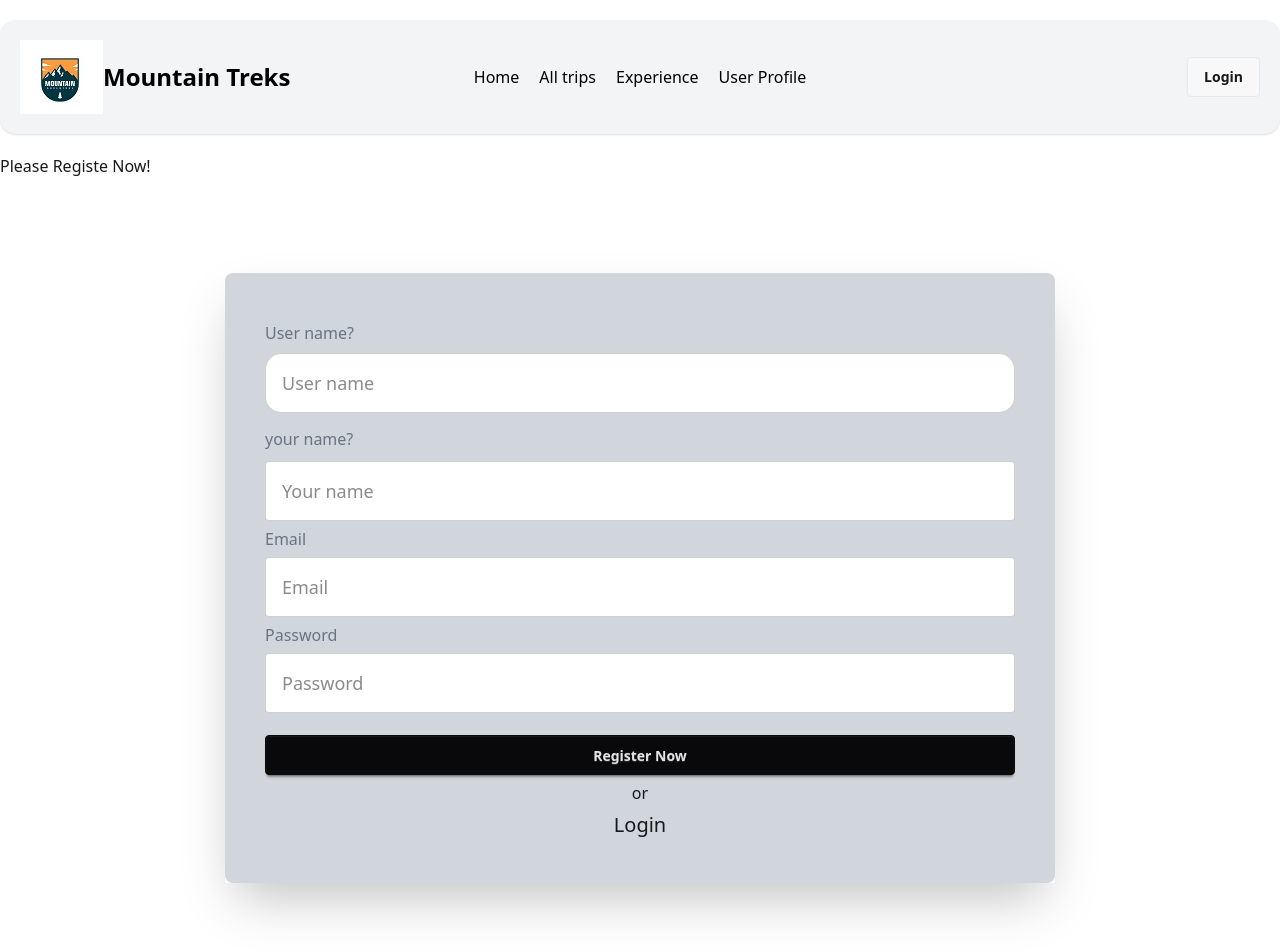
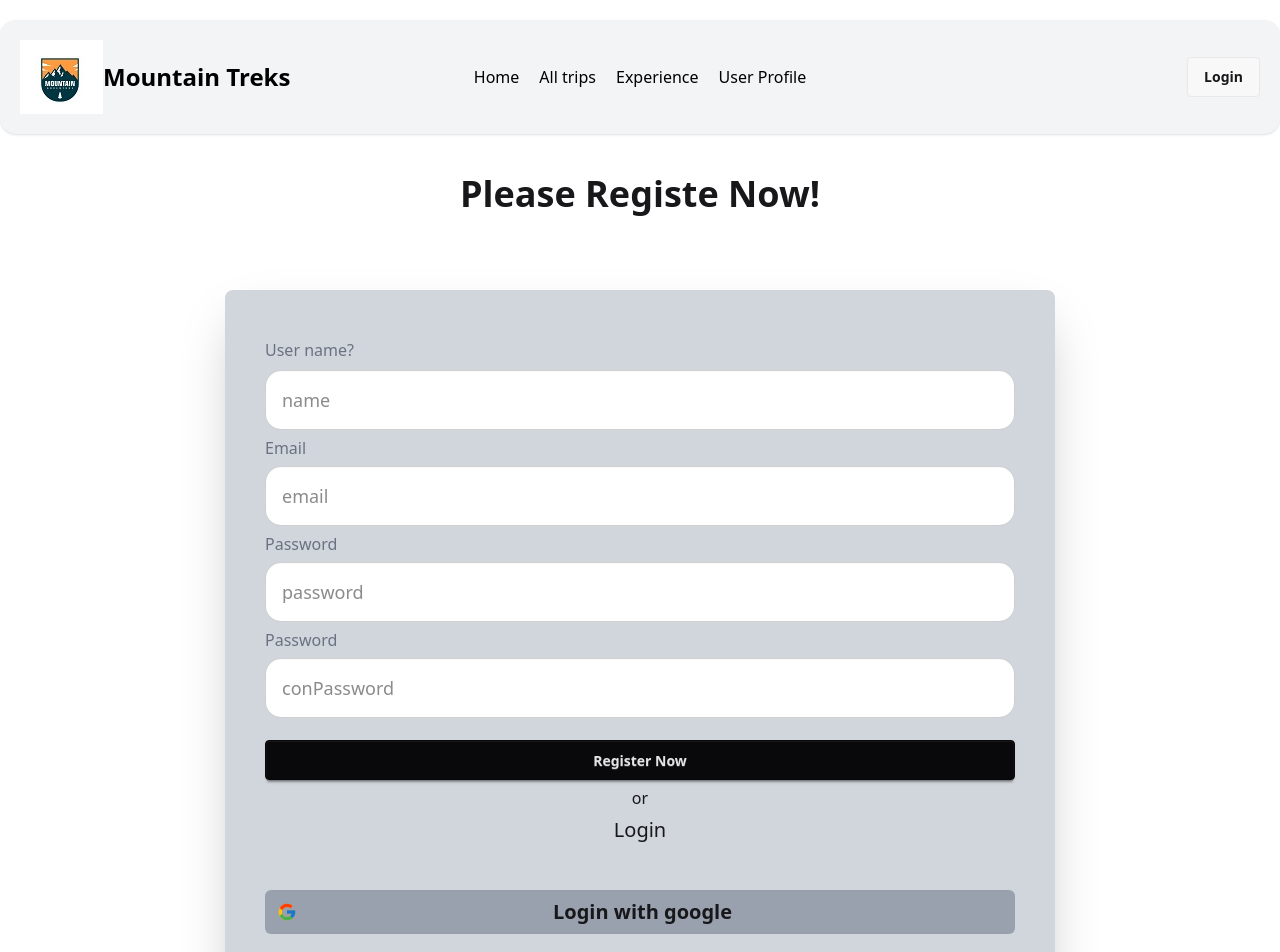
Before and after one commit to minazul01/Mountain-treks, a React (Vite) app: page /register in a window 1280 px wide. Shown: the top 952 px of the page. Built offline with nearby package versions, Linux system fonts and the light colour scheme; no server answers.

Commit message:
google login added

```diff
--- a/package.json
+++ b/package.json
@@ -11,6 +11,7 @@
   },
   "dependencies": {
     "@tailwindcss/vite": "^4.1.3",
+    "firebase": "^11.6.0",
     "localforage": "^1.10.0",
     "match-sorter": "^8.0.0",
     "react": "^19.0.0",
--- a/src/AllComponent/Authentication/AuthenticationProvider.jsx
+++ b/src/AllComponent/Authentication/AuthenticationProvider.jsx
@@ -1,11 +1,55 @@
-import React, { createContext } from 'react';
+/* eslint-disable no-unused-vars */
+import React, { createContext, useEffect, useState } from 'react';
+import {  createUserWithEmailAndPassword, GoogleAuthProvider, onAuthStateChanged, signInWithEmailAndPassword, signInWithPopup, signOut } from "firebase/auth";
+import auth from '../Utilis/Utilis';
 
 export const MyContext = createContext();
 const AuthenticationProvider = ({routes}) => {
-  console.log(routes)
+    // google authProvider create
+    const googleProvider = new GoogleAuthProvider;
+
+    const [user, setUser] = useState(null);
+
+    // signIn, signUp, Logout
+    const handleRegister = (email, password) => {
+        createUserWithEmailAndPassword(auth, email, password)
+    }
+    const handleLogin = (email, password) => {
+        signInWithEmailAndPassword(auth, email, password)
+    };
+
+    const handleLogout = () => {
+        signOut(auth)
+    };
+
+    // google signUp, signIn Logout
+    const handleGoogleLogin = () => {
+        signInWithPopup(auth, googleProvider)
+    };
+
+    useEffect(() =>{
+        const unscribe = onAuthStateChanged(auth, (currenUser) => {
+
+            console.log(currenUser)
+
+            return () => {
+                unscribe();
+            }
+
+        })
+    }, []);
+
+    // go to contextValue
+    const authenticationValue = {
+        handleRegister,
+        handleLogin,
+        handleLogout,
+        handleGoogleLogin,
+    }
+
     return (
         <div>
-            <MyContext.Provider value={"minazul"}>{routes}</MyContext.Provider>
+            <MyContext.Provider value={authenticationValue}>{routes}</MyContext.Provider>
         </div>
     );
 };
--- a/src/AllComponent/Authentication/Login.jsx
+++ b/src/AllComponent/Authentication/Login.jsx
@@ -1,21 +1,52 @@
-import React from 'react';
-import { Link } from 'react-router-dom';
+import { useContext } from "react";
+import { FcGoogle } from "react-icons/fc";
+import { Link } from "react-router-dom";
+import { MyContext } from "./AuthenticationProvider";
 
 const Login = () => {
+    const {handleGoogleLogin} = useContext(MyContext);
+
   return (
     <div>
-            <h1 className='text-3xl font-bold text-center my-10'>Please Login!</h1>
-            <div className='w-full flex justify-center my-16'>
-                <div className='p-10 bg-gray-200 rounded-lg'>
+      <h1 className="text-3xl font-bold text-center my-10">Please Login!</h1>
+      <div className="w-full flex justify-center my-16">
+        <div className="p-10 bg-gray-200 rounded-lg">
           <fieldset className="fieldset">
-                        <legend className="fieldset-legend text-xl font-medium">What is your Email?</legend>
-                        <input type="text" className="input w-[250px] md:w-[450px] h-10 md:h-[60px] text-lg px-4" placeholder="Email here" />
-                        <legend className="fieldset-legend text-xl font-medium">What is your Password?</legend>
-                        <input type="text" className="input w-[250px] md:w-[450px] h-10 md:h-[60px] text-lg px-4" placeholder="Password here" />
-                        <legend className="fieldset-legend text-base font-normal hover:underline">Forget password?</legend>
-                        <button className='py-2 px-3 bg-lime-500 rounded-md text-xl font-bold hover:bg-gray-50 cursor-pointer my-5 md:my-10'>Login</button>
-                        <p className='text-base font-normal text-center'>or</p>
-                        <Link to="/register" className='text-center'><button className='text-xl font-medium hover:underline cursor-pointer'>Register</button></Link>
+            <legend className="fieldset-legend text-xl font-medium">
+              What is your Email?
+            </legend>
+            <input
+              type="text"
+              className="input w-[250px] md:w-[450px] h-10 md:h-[60px] text-lg px-4 rounded-2xl"
+              placeholder="Email here"
+            />
+            <legend className="fieldset-legend text-xl font-medium">
+              What is your Password?
+            </legend>
+            <input
+              type="text"
+              className="input w-[250px] md:w-[450px] h-10 md:h-[60px] text-lg px-4 rounded-2xl"
+              placeholder="Password here"
+            />
+            <legend className="fieldset-legend text-base font-normal hover:underline">
+              Forget password?
+            </legend>
+            <button className="py-2 px-3 bg-lime-500 rounded-md text-xl font-bold hover:bg-gray-50 cursor-pointer my-5 md:my-10">
+              Login
+            </button>
+            <p className="text-base font-normal text-center">or</p>
+            <Link to="/register" className="text-center">
+              <button className="text-xl font-medium hover:underline cursor-pointer">
+                Register
+              </button>
+            </Link>
+
+            <div className="py-2 px-3 bg-gray-400 rounded-md text-xl font-bold hover:bg-gray-50 cursor-pointer my-5 md:my-10">
+              <button onClick={handleGoogleLogin} className="flex items-center gap-5 md:gap-24">
+                <span className="text-orange-300"><FcGoogle></FcGoogle></span>
+                <span className="cursor-pointer">Login with google</span>
+              </button>
+            </div>
           </fieldset>
         </div>
       </div>
--- a/src/AllComponent/Authentication/Register.jsx
+++ b/src/AllComponent/Authentication/Register.jsx
@@ -1,35 +1,101 @@
-import React from 'react';
-import { Link } from 'react-router-dom';
+import { useContext } from "react";
+import { FcGoogle } from "react-icons/fc";
+import { Link } from "react-router-dom";
+import { MyContext } from "./AuthenticationProvider";
 
 const Register = () => {
+  const { handleGoogleLogin, handleRegister } =
+    useContext(MyContext);
+
+    const handleClick = (e) => {
+      e.preventDefault();
+
+      const event = e.target;
+      const userName = event.name.value;
+      const email = event.email.value;
+      const password = event.password.value;
+      const conPassword = event.conPassword.value;
+
+      console.log(userName, email, password, conPassword);
+      handleRegister(email, password)
+    };
+
+
+
   return (
     <div>
-            <h1>Please Registe Now!</h1>
+      <form action="" onSubmit={handleClick}>
+        <h1 className="text-4xl font-bold text-center my-10">
+          Please Registe Now!
+        </h1>
         <div>
-                <div className="hero min-h-screen">
-
-                    <div className="text-center lg:text-left">
-                    </div>
+          <div className="hero min-h-screen my-10">
+            <div className="text-center lg:text-left"></div>
             <div className="  shadow-2xl">
               <div className="p-10 bg-gray-300 rounded-lg w-full">
                 <fieldset className="fieldset">
-                                <legend className="fieldset-legend text-base font-medium text-gray-500">User name?</legend>
-                                <input type="text" className="input w-[250px] md:w-[750px] h-10 md:h-[60px] text-lg px-4 rounded-2xl" placeholder="User name" />
-                                <legend className="fieldset-legend text-base font-medium text-gray-500">your name?</legend>
-                                <input type="text" className="input  w-[250px] md:w-[750px] h-10 md:h-[60px] text-lg px-4" placeholder="Your name" />
-                                <label className="label text-base font-medium text-gray-500">Email</label>
-                                <input type="email" className="input w-[250px] md:w-[750px] h-10 md:h-[60px] text-lg px-4" placeholder="Email" />
-                                <label className="label text-base font-medium text-gray-500">Password</label>
-                                <input type="password" className="input w-[250px] md:w-[750px] h-10 md:h-[60px] text-lg px-4" placeholder="Password" />
-                                <button className="btn btn-neutral mt-4 hover:bg-gray-50">Register Now</button>
-                                <p className='text-base font-normal text-center'>or</p>
-                                <Link to="/login" className='text-center'><button className='text-xl font-medium hover:underline cursor-pointer'>Login</button></Link>
+                  <legend className="fieldset-legend text-base font-medium text-gray-500">
+                    User name?
+                  </legend>
+                  <input
+                    type="text"
+                    name="name"
+                    className="input w-[250px] md:w-[750px] h-10 md:h-[60px] text-lg px-4 rounded-2xl"
+                    placeholder="name"
+                  />
+                  <label className="label text-base font-medium text-gray-500">
+                    Email
+                  </label>
+                  <input
+                    type="email"
+                    name="email"
+                    className="input w-[250px] md:w-[750px] h-10 md:h-[60px] text-lg px-4 rounded-2xl"
+                    placeholder="email"
+                  />
+                  <label className="label text-base font-medium text-gray-500">
+                    Password
+                  </label>
+                  <input
+                    type="password"
+                    name="password"
+                    className="input w-[250px] md:w-[750px] h-10 md:h-[60px] text-lg px-4 rounded-2xl"
+                    placeholder="password"
+                  />
+                  <label className="label text-base font-medium text-gray-500">
+                    Password
+                  </label>
+                  <input
+                    type="password"
+                    name="conPassword"
+                    className="input w-[250px] md:w-[750px] h-10 md:h-[60px] text-lg px-4 rounded-2xl"
+                    placeholder="conPassword"
+                  />
+                  <button className="btn btn-neutral mt-4 hover:bg-gray-50">
+                    Register Now
+                  </button>
+                  <p className="text-base font-normal text-center">or</p>
+                  <Link to="/login" className="text-center">
+                    <button className="text-xl font-medium hover:underline cursor-pointer">
+                      Login
+                    </button>
+                  </Link>
+                  <div className="py-2 px-3 bg-gray-400 rounded-md text-xl font-bold hover:bg-gray-50 my-5 md:my-10">
+                    <button
+                      onClick={handleGoogleLogin}
+                      className="flex items-center gap-5 md:gap-64"
+                    >
+                      <span className="text-orange-300">
+                        <FcGoogle></FcGoogle>
+                      </span>
+                      <span className="cursor-pointer">Login with google</span>
+                    </button>
+                  </div>
                 </fieldset>
               </div>
             </div>
-
           </div>
         </div>
+      </form>
     </div>
   );
 };
--- /dev/null
+++ b/src/AllComponent/Utilis/Utilis.jsx
@@ -0,0 +1,20 @@
+// Import the functions you need from the SDKs you need
+import { initializeApp } from "firebase/app";
+import { getAuth } from "firebase/auth";
+// TODO: Add SDKs for Firebase products that you want to use
+// https://firebase.google.com/docs/web/setup#available-libraries
+
+// Your web app's Firebase configuration
+const firebaseConfig = {
+  apiKey: "AIzaSyBEUlLCHWs2DT5dSdG3wKSTbV30L6Adxow",
+  authDomain: "mountain-treks-project.firebaseapp.com",
+  projectId: "mountain-treks-project",
+  storageBucket: "mountain-treks-project.firebasestorage.app",
+  messagingSenderId: "454837204488",
+  appId: "1:454837204488:web:731115ef13f433e81483bd"
+};
+
+// Initialize Firebase
+ const app = initializeApp(firebaseConfig);
+ const auth = getAuth(app);
+ export default auth;
```
Also changed, not shown: 1 other file (tests, documents, lock files or other folders). Lines whose indentation alone changed are shown as unchanged.
